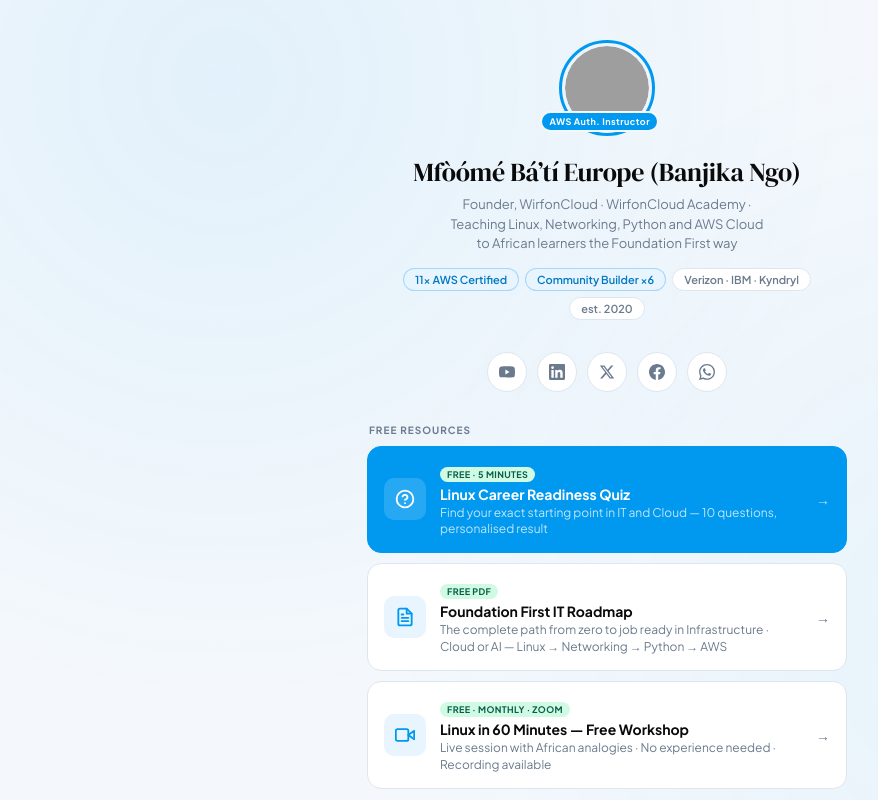
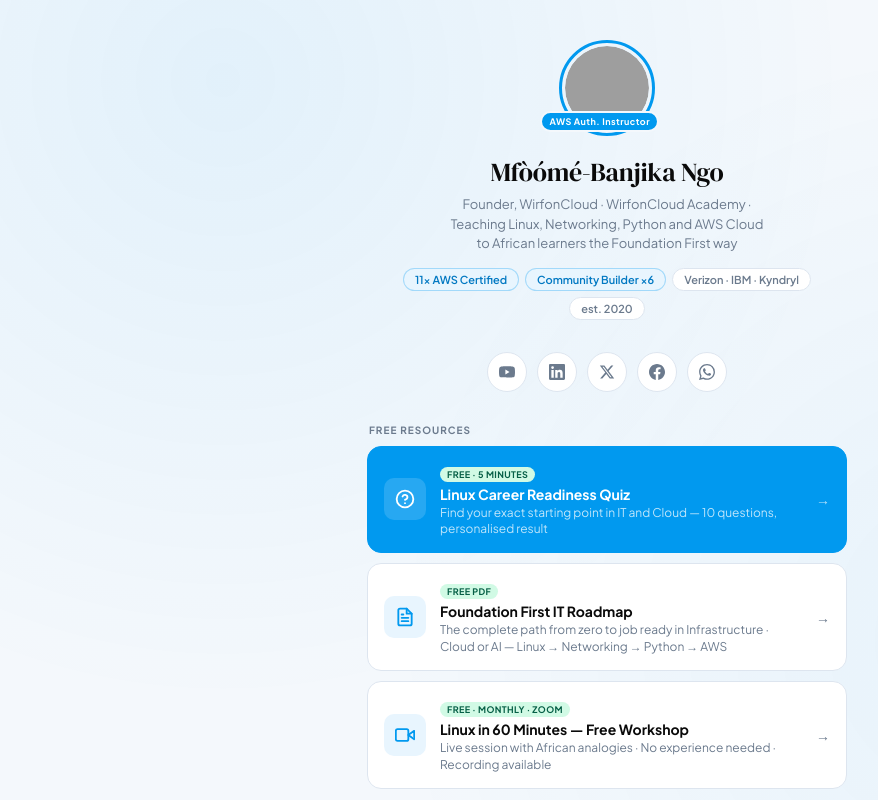
Before and after one commit to WirfonCloud/wirfoncloud-links, a plain HTML site: page index.html in a window 1280 px wide. Shown: the top 800 px of the page, without its empty margins (33-911 px from the left). Drawn offline with Linux system fonts and the light colour scheme; grey boxes are pictures that could not be loaded.

Commit message:
Update index.html

```diff
--- a/index.html
+++ b/index.html
@@ -520,7 +520,7 @@
         <div class="photo-badge">AWS Auth. Instructor</div>
       </div>
 
-      <div class="name">Mfòómé Bá’tí Europe (Banjika Ngo)</div>
+      <div class="name">Mfòómé-Banjika Ngo</div>
       <div class="tagline">Founder, WirfonCloud · WirfonCloud Academy · Teaching Linux, Networking, Python and AWS Cloud
         to African learners the Foundation First way</div>
 
```
